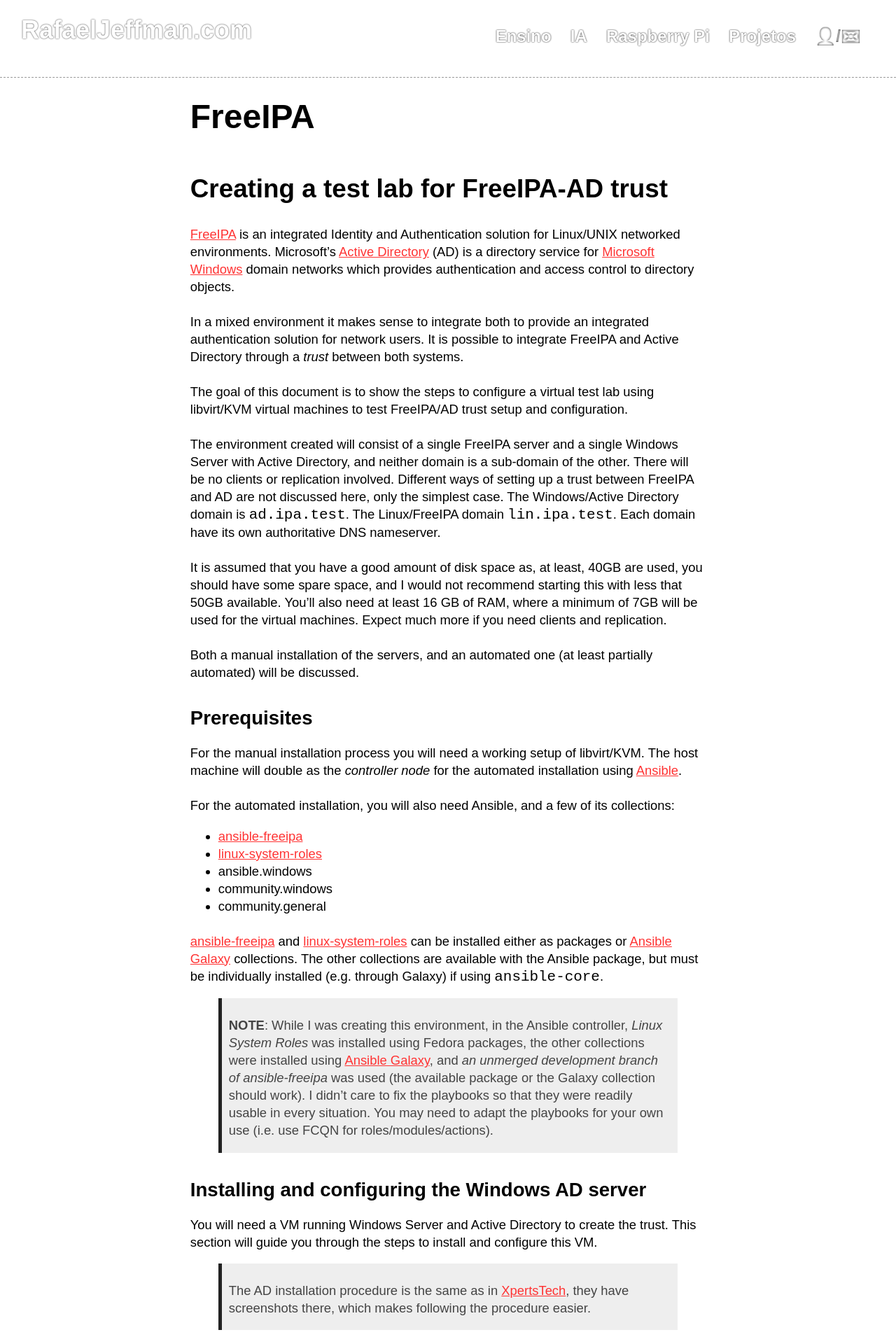
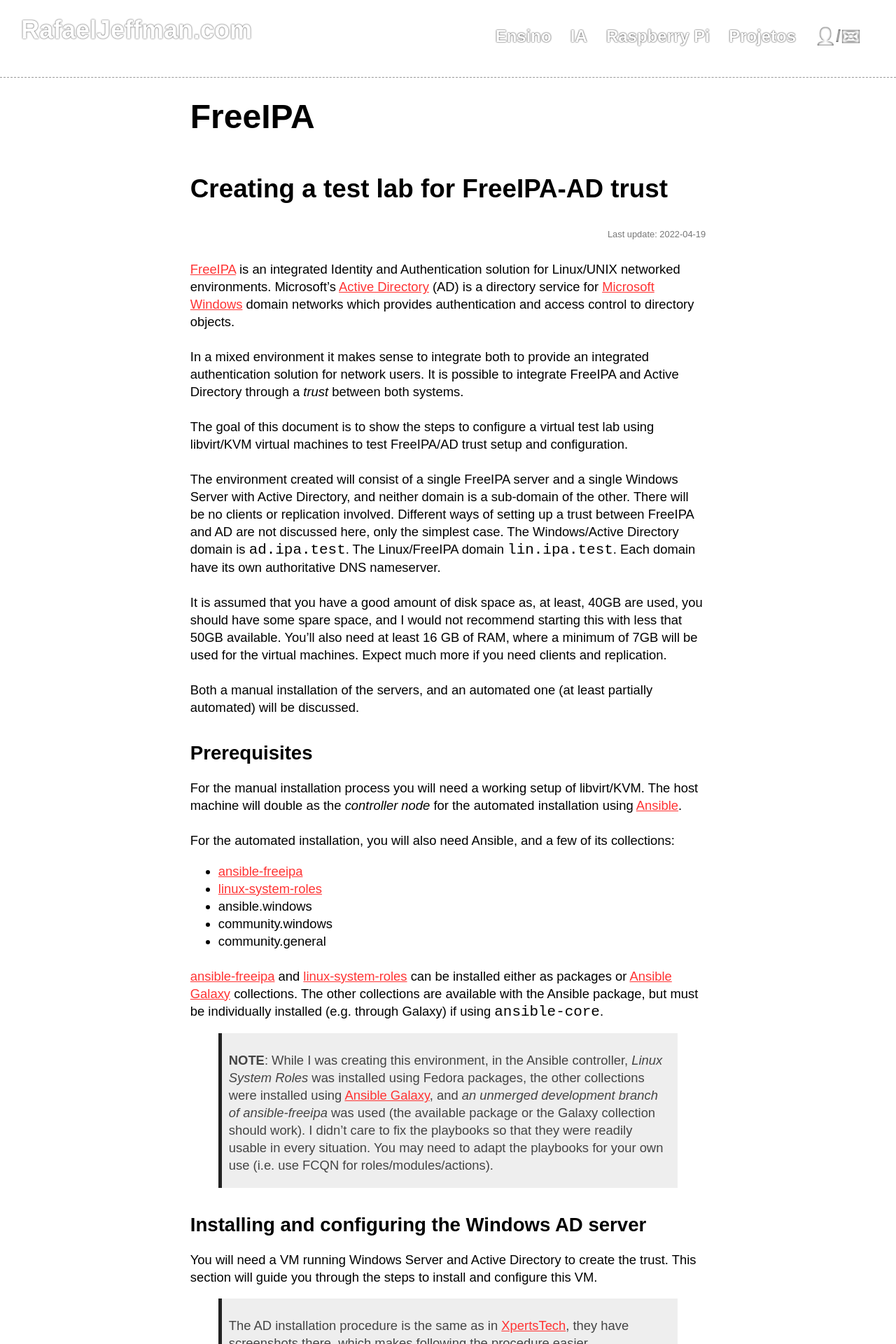
Before and after one commit to rafasgj/rafaeljeffman.com, a Jekyll site: the page built from projects/freeipa/en/basic-lab-ad-trust.md, in a window 1280 px wide. Shown: the top 1920 px of the page at 70% size. Built offline with Jekyll 4.4.1, drawn with Linux system fonts in a browser that asks for light colours.

Commit message:
Added 'last update' section to 'main' layout.

```diff
--- a/_layouts/main.html
+++ b/_layouts/main.html
@@ -46,6 +46,16 @@
                     <h1 id="section_header">{{ page.section }}</h1>
                 {% endif %}
                 {{ page.title | prepend: '# ' | markdownify }}
+                {% if page.date %}
+                <div id="last-update">
+                    {% if page.lang == 'en' %}
+                    Last update:  {{ page.date }}
+                    {% else if page.lang == 'fr' %}
+                    {% else %}
+                    Última atualização: {{ page.date }}
+                    {% endif %}
+                </div>
+                {% endif %}
                 {{ content }}
             </div>
             <div id="footer">
--- a/css/site.css
+++ b/css/site.css
@@ -34,6 +34,15 @@
 
 ol > li {
     margin-top: 25px;
+}
+
+#last-update {
+    width: 100%;
+    margin: 0;
+    padding: 0;
+    text-align: right;
+    font-size: 70%;
+    color: #777
 }
 
 #con {
```
